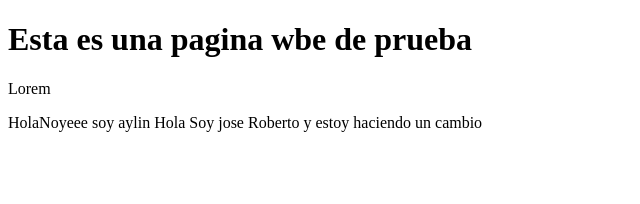
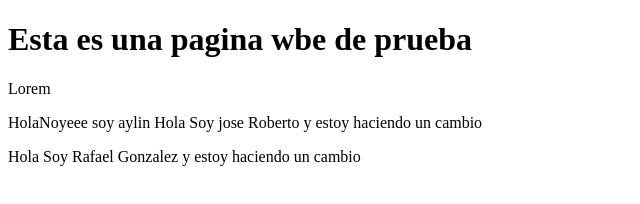
Before and after one commit to LuisVanoye/Prueba-, a plain HTML site: page index.html in a window 1280 px wide. Shown: the whole page, without its empty margins (0-640 px from the left). Drawn offline with Linux system fonts and the light colour scheme.

Commit message:
Update index.html

```diff
--- a/index.html
+++ b/index.html
@@ -9,6 +9,6 @@
     <p>Lorem</p>
     <p>HolaNoyeee soy aylin
         Hola Soy jose Roberto y estoy haciendo un cambio</p>
-
+    <p>Hola Soy Rafael Gonzalez y estoy haciendo un cambio </p>
 </body>
 </html>
```
